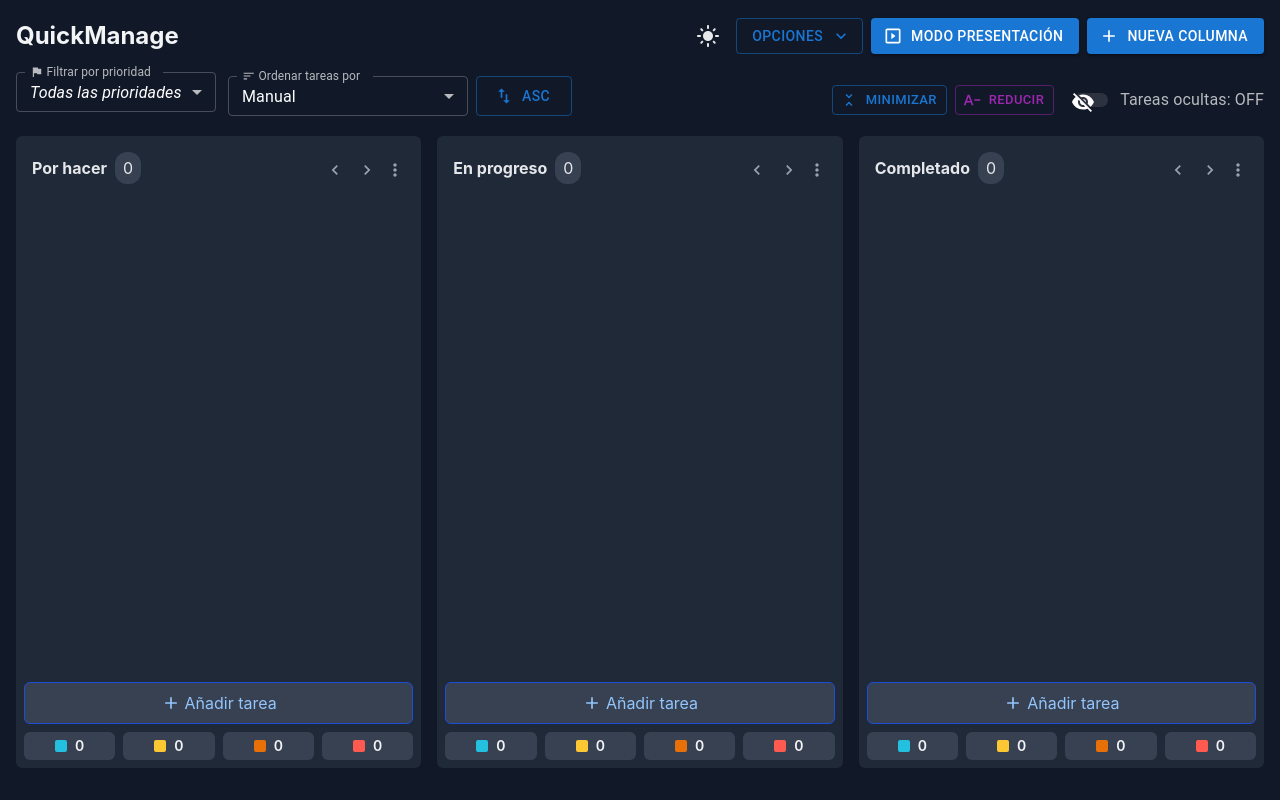
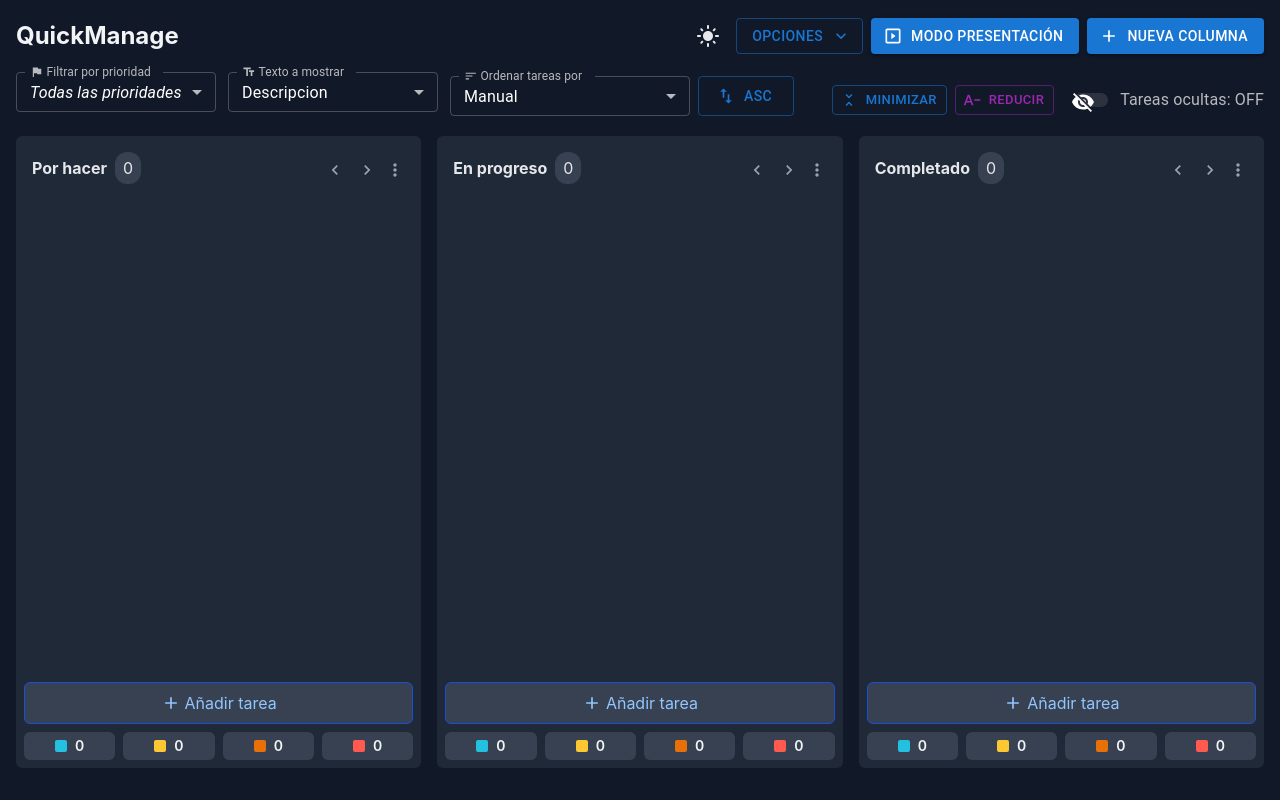
Before and after one commit to Lersgeeb/quick-manage, a React (Vite) app: page / in a window 1280 px wide. Built offline with nearby package versions, Linux system fonts and the light colour scheme.

Commit message:
Add TaskTextDisplayControl component and integrate text display mode functionality in Task and Column components

```diff
--- a/src/components/Board.tsx
+++ b/src/components/Board.tsx
@@ -5,6 +5,7 @@ import { ImportExport } from './ImportExport';
 import { PriorityFilter } from './PriorityFilter';
 import { TagFilter } from './TagFilter';
 import { TaskSortControl } from './TaskSortControl';
+import { TaskTextDisplayControl } from './TaskTextDisplayControl';
 import { TaskFormModal } from './TaskFormModal';
 import { TaskDetailsModal } from './TaskDetailsModal';
 import { TaskNextStepModal } from './TaskNextStepModal';
@@ -13,7 +14,7 @@ import { PresentationModeToggle } from './PresentationModeToggle';
 import { useBoard } from '../hooks/useBoard';
 import { useDragDrop } from '../hooks/useDragDrop';
 import { useTheme } from '../contexts/ThemeContext';
-import { Task, TaskPriority, TaskSortField, getTaskPriorityOption } from '../types';
+import { Task, TaskPriority, TaskSortField, TaskTextDisplayMode, getTaskPriorityOption } from '../types';
 import AddIcon from '@mui/icons-material/Add';
 import Dialog from '@mui/material/Dialog';
 import DialogActions from '@mui/material/DialogActions';
@@ -75,6 +76,7 @@ export const Board: React.FC = () => {
   const [selectedPriority, setSelectedPriority] = useState<TaskPriority | null>(null);
   const [sortField, setSortField] = useState<TaskSortField>('manual');
   const [sortDirection, setSortDirection] = useState<'asc' | 'desc'>('asc');
+  const [textDisplayMode, setTextDisplayMode] = useState<TaskTextDisplayMode>('description');
   const [showHiddenTasks, setShowHiddenTasks] = useState(false);
   const [minimizedTasks, setMinimizedTasks] = useState<Set<string>>(new Set());
   const [allTasksMinimized, setAllTasksMinimized] = useState(false);
@@ -594,6 +596,10 @@ export const Board: React.FC = () => {
             selectedPriority={selectedPriority}
             onPrioritySelect={setSelectedPriority}
           />
+          <TaskTextDisplayControl
+            displayMode={textDisplayMode}
+            onDisplayModeChange={setTextDisplayMode}
+          />
           <TaskSortControl
             sortField={sortField}
             sortDirection={sortDirection}
@@ -679,6 +685,7 @@ export const Board: React.FC = () => {
                   viewMode={viewMode}
                   showHiddenTasks={showHiddenTasks}
                   smallText={smallText}
+                  textDisplayMode={textDisplayMode}
                 />
               ))}
           </div>
--- a/src/components/Column.tsx
+++ b/src/components/Column.tsx
@@ -1,6 +1,6 @@
 import React, { useMemo, useState } from 'react';
 import { Droppable } from 'react-beautiful-dnd';
-import { Column as ColumnType, Task as TaskType, BoardViewMode, TASK_PRIORITY_OPTIONS } from '../types';
+import { Column as ColumnType, Task as TaskType, BoardViewMode, TASK_PRIORITY_OPTIONS, TaskTextDisplayMode } from '../types';
 import { Task } from './Task';
 import AddIcon from '@mui/icons-material/Add';
 import MoreVertIcon from '@mui/icons-material/MoreVert';
@@ -31,6 +31,7 @@ interface ColumnProps {
   minimizedTasks?: Set<string>;
   showHiddenTasks?: boolean;
   smallText?: boolean;
+  textDisplayMode: TaskTextDisplayMode;
 }
 
 export const Column: React.FC<ColumnProps> = ({
@@ -50,7 +51,8 @@ export const Column: React.FC<ColumnProps> = ({
   onToggleMinimize,
   minimizedTasks = new Set(),
   showHiddenTasks = false,
-  smallText = false
+  smallText = false,
+  textDisplayMode
 }) => {
   const [isEditingTitle, setIsEditingTitle] = useState(false);
   const [newTitle, setNewTitle] = useState(column.title);
@@ -185,6 +187,7 @@ export const Column: React.FC<ColumnProps> = ({
                 viewMode={viewMode}
                 showHiddenTasks={showHiddenTasks}
                 smallText={smallText}
+                textDisplayMode={textDisplayMode}
               />
             ))}
             {provided.placeholder}
--- a/src/components/Task.tsx
+++ b/src/components/Task.tsx
@@ -1,6 +1,6 @@
 import React, { useState } from 'react';
 import { Draggable } from 'react-beautiful-dnd';
-import { Task as TaskType, BoardViewMode, getTaskPriorityOption } from '../types';
+import { Task as TaskType, BoardViewMode, Comment, TaskTextDisplayMode, getTaskPriorityOption } from '../types';
 import { TagBadge } from './TagBadge';
 import EditIcon from '@mui/icons-material/Edit';
 import DeleteIcon from '@mui/icons-material/Delete';
@@ -30,7 +30,16 @@ interface TaskProps {
   viewMode?: BoardViewMode;
   showHiddenTasks?: boolean;
   smallText?: boolean;
+  textDisplayMode: TaskTextDisplayMode;
 }
+
+const getLatestComment = (comments: Comment[] = []) => {
+  return comments
+    .slice()
+    .sort((firstComment, secondComment) => (
+      new Date(secondComment.createdAt).getTime() - new Date(firstComment.createdAt).getTime()
+    ))[0]?.text || '';
+};
 
 export const Task: React.FC<TaskProps> = ({
   task,
@@ -44,7 +53,8 @@ export const Task: React.FC<TaskProps> = ({
   isMinimized = false,
   viewMode = 'normal',
   showHiddenTasks = false,
-  smallText = false
+  smallText = false,
+  textDisplayMode
 }) => {
   // Compatibilidad con datos antiguos
   const tagToShow = task.tag || (task as any).client || '';
@@ -52,6 +62,11 @@ export const Task: React.FC<TaskProps> = ({
   const referenceToShow = task.reference || '';
   const isHidden = task.hidden || false;
   const priority = getTaskPriorityOption(task.priority);
+  const textToShow = textDisplayMode === 'nextStep'
+    ? task.nextStep || ''
+    : textDisplayMode === 'lastComment'
+      ? getLatestComment(task.comments || [])
+      : task.description || '';
 
   // Menu state
   const [anchorEl, setAnchorEl] = useState<null | HTMLElement>(null);
@@ -245,9 +260,9 @@ export const Task: React.FC<TaskProps> = ({
                 </div>
               </div>
 
-              {task.description && (
+              {textToShow && (
                 <p className={`text-gray-600 dark:text-gray-300 mb-2 line-clamp-2 ${smallText ? 'text-xs' : 'text-sm'}`}>
-                  {task.description}
+                  {textToShow}
                 </p>
               )}
 
--- /dev/null
+++ b/src/components/TaskTextDisplayControl.tsx
@@ -0,0 +1,82 @@
+import React from 'react';
+import FormControl from '@mui/material/FormControl';
+import InputLabel from '@mui/material/InputLabel';
+import Select, { SelectChangeEvent } from '@mui/material/Select';
+import MenuItem from '@mui/material/MenuItem';
+import Box from '@mui/material/Box';
+import TextFieldsIcon from '@mui/icons-material/TextFields';
+import { TASK_TEXT_DISPLAY_OPTIONS, TaskTextDisplayMode } from '../types';
+import { useTheme } from '../contexts/ThemeContext';
+
+interface TaskTextDisplayControlProps {
+  displayMode: TaskTextDisplayMode;
+  onDisplayModeChange: (displayMode: TaskTextDisplayMode) => void;
+}
+
+export const TaskTextDisplayControl: React.FC<TaskTextDisplayControlProps> = ({
+  displayMode,
+  onDisplayModeChange
+}) => {
+  const { darkMode } = useTheme();
+
+  const handleChange = (event: SelectChangeEvent<string>) => {
+    onDisplayModeChange(event.target.value as TaskTextDisplayMode);
+  };
+
+  return (
+    <FormControl
+      variant="outlined"
+      sx={{
+        minWidth: 210,
+        maxWidth: '100%',
+        mb: 2
+      }}
+      size="small"
+    >
+      <InputLabel
+        id="task-text-display-label"
+        className={darkMode ? 'text-gray-300' : ''}
+        sx={{
+          color: darkMode ? 'rgba(255, 255, 255, 0.7)' : '',
+          '&.Mui-focused': {
+            color: darkMode ? 'rgba(255, 255, 255, 0.9)' : ''
+          }
+        }}
+      >
+        <Box sx={{ display: 'flex', alignItems: 'center' }}>
+          <TextFieldsIcon sx={{ mr: 0.5, fontSize: 18 }} />
+          Texto a mostrar
+        </Box>
+      </InputLabel>
+      <Select
+        labelId="task-text-display-label"
+        value={displayMode}
+        label=".......Texto a mostrar"
+        onChange={handleChange}
+        sx={{
+          '.MuiOutlinedInput-notchedOutline': {
+            borderColor: darkMode ? 'rgba(255, 255, 255, 0.23)' : ''
+          },
+          '&:hover .MuiOutlinedInput-notchedOutline': {
+            borderColor: darkMode ? 'rgba(255, 255, 255, 0.5)' : ''
+          },
+          '.MuiSvgIcon-root': {
+            color: darkMode ? 'rgba(255, 255, 255, 0.7)' : ''
+          },
+          color: darkMode ? 'white' : 'inherit'
+        }}
+        MenuProps={{
+          PaperProps: {
+            className: darkMode ? 'bg-gray-800' : ''
+          }
+        }}
+      >
+        {TASK_TEXT_DISPLAY_OPTIONS.map((option) => (
+          <MenuItem key={option.value} value={option.value} className={darkMode ? 'text-gray-100 hover:bg-gray-700' : ''}>
+            {option.label}
+          </MenuItem>
+        ))}
+      </Select>
+    </FormControl>
+  );
+};
--- a/src/types/index.ts
+++ b/src/types/index.ts
@@ -22,11 +22,19 @@ export const getTaskPriorityOption = (priority?: TaskPriority | null) => {
 
 export type TaskSortField = 'manual' | 'priority' | 'createdAt' | 'updatedAt';
 
+export type TaskTextDisplayMode = 'description' | 'nextStep' | 'lastComment';
+
 export const TASK_SORT_OPTIONS: Array<{ value: TaskSortField; label: string }> = [
   { value: 'manual', label: 'Manual' },
   { value: 'priority', label: 'Prioridad' },
   { value: 'createdAt', label: 'Fecha de creacion' },
   { value: 'updatedAt', label: 'Fecha de actualizacion' }
+];
+
+export const TASK_TEXT_DISPLAY_OPTIONS: Array<{ value: TaskTextDisplayMode; label: string }> = [
+  { value: 'description', label: 'Descripcion' },
+  { value: 'nextStep', label: 'Siguiente paso' },
+  { value: 'lastComment', label: 'Ultimo comentario' }
 ];
 
 export interface Task {
```
